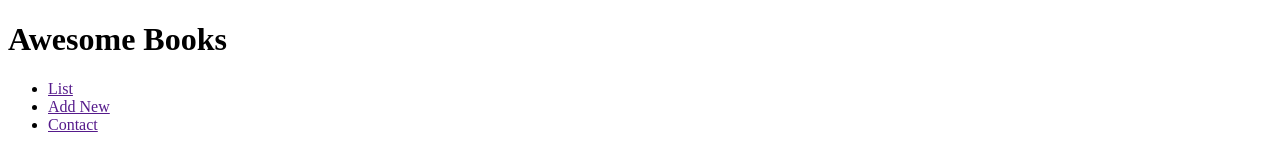
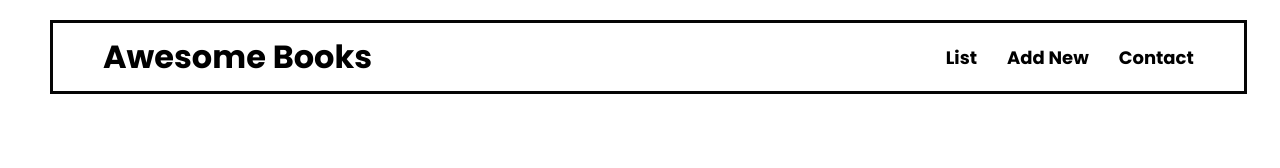
Before and after one commit to FaranoshAmini/Awesome_Books, a plain HTML site: page index.html in a window 1280 px wide. Drawn offline with Linux system fonts and the light colour scheme.

Commit message:
Add some style for header

```diff
--- a/assest/style.css
+++ b/assest/style.css
@@ -0,0 +1,38 @@
+@import url("https://fonts.googleapis.com/css2?family=Poppins:wght@400;500;600;700&display=swap");
+
+* {
+  padding: 0;
+  margin: 0;
+  box-sizing: border-box;
+  font-family: 'poppins', serif;
+}
+
+.header {
+  border: 3px solid rgb(5, 5, 5);
+  display: flex;
+  justify-content: space-between;
+  align-items: center;
+  width: 93.5%;
+  padding: 10px 50px;
+  margin: 20px 50px;
+}
+
+.header ul li {
+    list-style-type: none;
+}
+
+.header .main-menu {
+    display: flex;
+    gap: 30px;
+}
+
+.header .main-menu a {
+    text-decoration: none;
+    color: black;
+    font-weight: bold;
+    font-size: 18px;
+}
+
+.main-menu a:hover{
+
+}
--- a/index.html
+++ b/index.html
@@ -1,14 +1,15 @@
 <!DOCTYPE html>
 <html lang="en">
   <head>
-    <meta charset="UTF-8">
-    <meta http-equiv="X-UA-Compatible" content="IE=edge">
-    <meta name="viewport" content="width=device-width, initial-scale=1.0">
+    <meta charset="UTF-8" />
+    <meta http-equiv="X-UA-Compatible" content="IE=edge" />
+    <link rel="stylesheet" href="./assest/style.css">
+    <meta name="viewport" content="width=device-width, initial-scale=1.0" />
     <title>Awesome Books</title>
   </head>
   <body>
     <div class="container">
-        <header>
+      <header class="header">
         <h1>Awesome Books</h1>
         <ul class="main-menu">
           <li><a href="">List</a></li>
```
Lines whose indentation alone changed are shown as unchanged.
